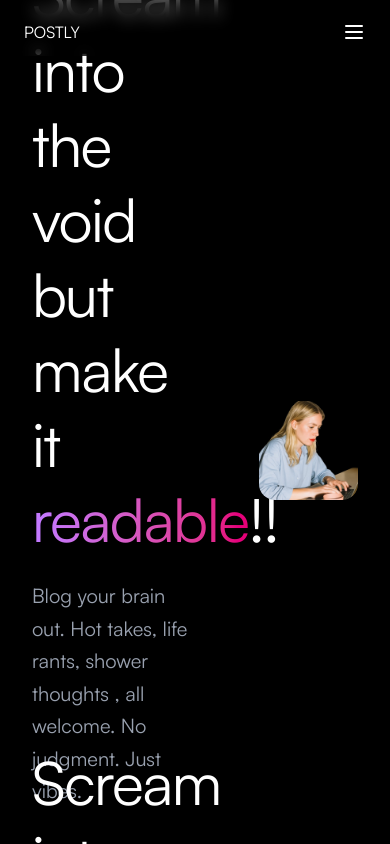
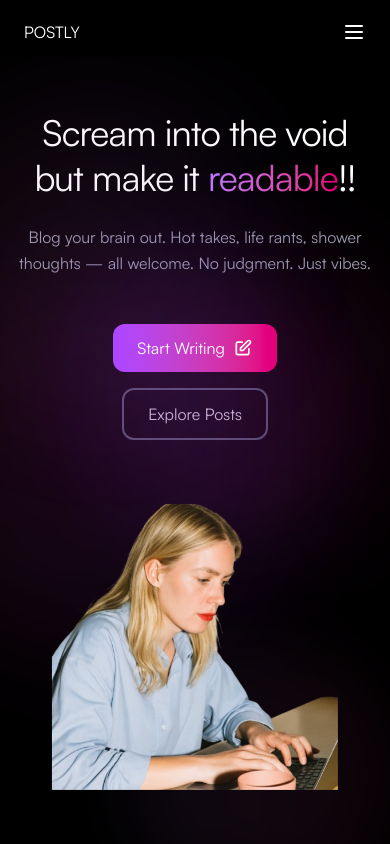
Before and after one commit to Aryanftw/blog-app, a React (Vite) app in the folder frontend/: page / in a window 390 px wide. Built offline with nearby package versions, Linux system fonts and the light colour scheme.

Commit message:
added responsiveness to the hero

```diff
--- a/frontend/src/App.jsx
+++ b/frontend/src/App.jsx
@@ -5,12 +5,14 @@ import {BrowserRouter as Router , Routes,Route } from 'react-router-dom';
 import Blogs from './components/Blogs.jsx';
 import Post from './components/Post.jsx'
 import Home from './components/Home.jsx';
+import Latest from './components/Latest.jsx';
 const App = () => {
   return (
     <div className='h-screen w-screen bg-black'>
        <Router>
        <Navbar/>
        <Home/>
+       <Latest/>
        <Routes>
         <Route />
         <Route path='/blogs' element={<Blogs/>}/>
--- a/frontend/src/components/Home.jsx
+++ b/frontend/src/components/Home.jsx
@@ -1,30 +1,36 @@
 import React from "react";
 import "../assets/fonts/fonts.css";
-import {Link} from "react-router-dom"
+
 const Home = () => {
   return (
     <div
-      className="w-full h-[calc(100vh-3.5rem)] flex items-center justify-center text-white px-8"
+      className="w-full h-auto min-h-[calc(100vh-3.5rem)] flex items-center justify-center text-white px-4 sm:px-6 md:px-8 py-12 relative overflow-hidden"
       style={{ fontFamily: "Satoshi, sans-serif" }}
     >
-      <div className="flex gap-16 max-w-7xl mx-auto w-full">
-        <div className="w-1/2 flex flex-col justify-center space-y-8">
+      <div className="absolute inset-0 overflow-hidden pointer-events-none">
+        <div className="absolute top-1/4 left-1/4 w-72 h-72 bg-gradient-to-r from-purple-500/20 to-pink-600/20 rounded-full blur-3xl animate-pulse" />
+        <div className="absolute bottom-1/4 right-1/4 w-96 h-96 bg-gradient-to-r from-pink-500/15 to-purple-600/15 rounded-full blur-3xl animate-pulse delay-1000" />
+        <div className="absolute top-3/4 left-1/3 w-64 h-64 bg-gradient-to-r from-purple-400/10 to-pink-500/10 rounded-full blur-2xl animate-pulse delay-2000" />
+        <div className="absolute top-10 right-1/3 w-80 h-80 bg-gradient-to-r from-pink-400/12 to-purple-500/12 rounded-full blur-3xl animate-pulse delay-500" />
+      </div>
+      <div className="flex flex-col lg:flex-row gap-16 max-w-7xl mx-auto w-full items-center">
+        <div className="w-full lg:w-1/2 flex flex-col justify-center space-y-8 text-center lg:text-left">
           <div className="space-y-6">
-            <h1 className="text-6xl font-bold leading-tight tracking-tight">
+            <h1 className="text-4xl sm:text-5xl md:text-6xl font-bold leading-tight tracking-tight">
               Scream into the void but make it{" "}
               <span className="text-gradient bg-gradient-to-r from-purple-400 to-pink-600 bg-clip-text text-transparent">
                 readable
               </span>
               !!
             </h1>
-            <p className="text-xl text-gray-400 font-medium leading-relaxed max-w-lg">
-              Blog your brain out. Hot takes, life rants, shower thoughts , all
+            <p className="text-base sm:text-lg md:text-xl text-gray-400 font-medium leading-relaxed max-w-xl mx-auto lg:mx-0">
+              Blog your brain out. Hot takes, life rants, shower thoughts — all
               welcome. No judgment. Just vibes.
             </p>
           </div>
 
-          <div className="flex gap-4 pt-4">
-            <Link to="/post" className="group relative overflow-hidden bg-gradient-to-r from-purple-500 to-pink-600 text-white px-8 py-4 rounded-xl font-semibold text-lg transition-all duration-300 hover:shadow-2xl hover:shadow-purple-500/25 hover:scale-105 active:scale-95">
+          <div className="flex flex-col sm:flex-row gap-4 pt-4 items-center sm:items-start justify-center lg:justify-start">
+            <button className="w-fit group relative overflow-hidden bg-gradient-to-r from-purple-500 to-pink-600 text-white px-6 py-3 sm:px-8 sm:py-4 rounded-xl font-semibold text-base sm:text-lg transition-all duration-300 hover:shadow-2xl hover:shadow-purple-500/25 hover:scale-105 active:scale-95">
               <span className="relative z-10 flex items-center gap-2">
                 Start Writing
                 <svg
@@ -42,16 +48,20 @@ const Home = () => {
                 </svg>
               </span>
               <div className="absolute inset-0 bg-gradient-to-r from-purple-600 to-pink-700 opacity-0 group-hover:opacity-100 transition-opacity duration-300" />
-            </Link>
+            </button>
+
+            <button className="w-fit group border-2 border-gray-600 text-gray-300 px-6 py-3 sm:px-8 sm:py-4 rounded-xl font-semibold text-base sm:text-lg transition-all duration-300 hover:border-purple-400 hover:text-white hover:shadow-lg hover:shadow-purple-500/10 active:scale-95">
+              <span className="flex items-center gap-2">Explore Posts</span>
+            </button>
           </div>
         </div>
 
-        <div className="w-1/2 flex items-center justify-center">
-          <div className="relative">
+        <div className="w-full lg:w-1/2 flex items-center justify-center">
+          <div className="relative w-4/5 sm:w-3/4 md:w-2/3 lg:w-full">
             <img
               src="/hero-image.png"
               alt="Hero Section"
-              className="max-w-full h-auto rounded-2xl"
+              className="w-full h-auto max-h-[400px] object-contain"
             />
           </div>
         </div>
--- /dev/null
+++ b/frontend/src/components/Latest.jsx
@@ -0,0 +1,11 @@
+import React from 'react'
+import "../assets/fonts/fonts.css"
+const Latest = () => {
+  return (
+    <div style={{fontFamily:'Satoshi,sans-serif'}} className='text-white w-screen bg-white'>
+      this is the section that displays the latest blogs in the form of cards
+    </div>
+  )
+}
+
+export default Latest
```
